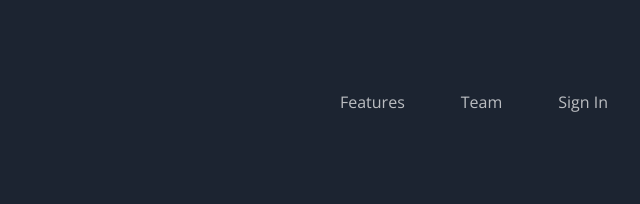
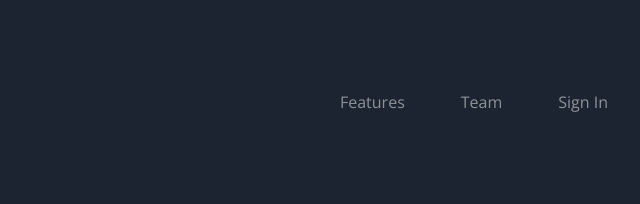
Before and after one commit to happypoo35/fylo-dark-theme-landing-page-master, a plain HTML site: page index.html in a window 1280 px wide. Shown: the top 204 px of the page, 640-1280 px from the left. Drawn offline with nearby package versions, Linux system fonts and the light colour scheme.

Commit message:
body color

```diff
--- a/scss/_config.scss
+++ b/scss/_config.scss
@@ -8,7 +8,7 @@ $Cyan: hsl(176, 68%, 64%);
 $Gradient: linear-gradient(to right, #4ad4dc, hsl(198, 60%, 50%));
 $Blue: hsl(198, 60%, 50%);
 $Light-Red: hsl(0, 100%, 63%);
-$Dim-White: rgba(white, 0.7);
+$Dim-White: rgba(white, 0.5);
 
 %tr {
   transition: 0.3s ease;
```
Also changed, not shown: css/style.css.
